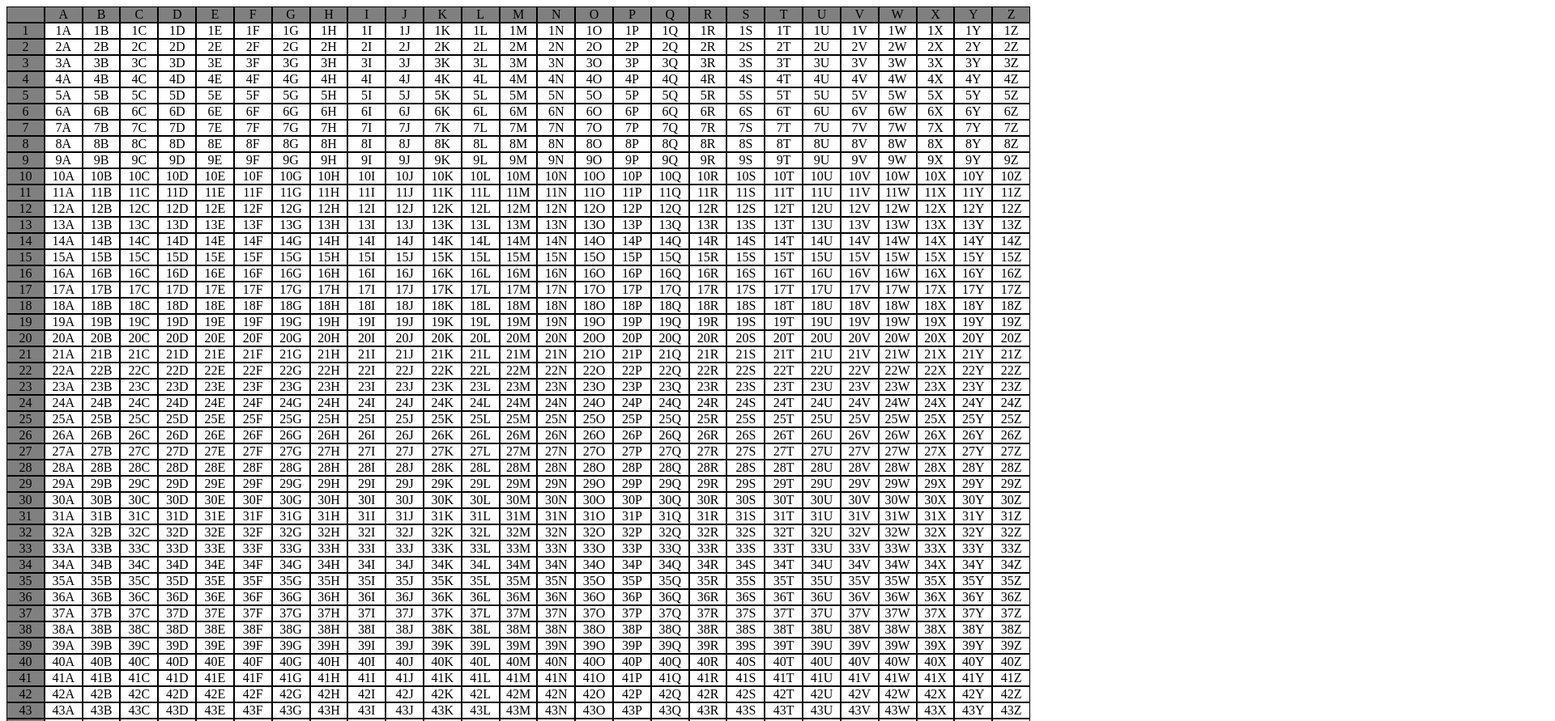
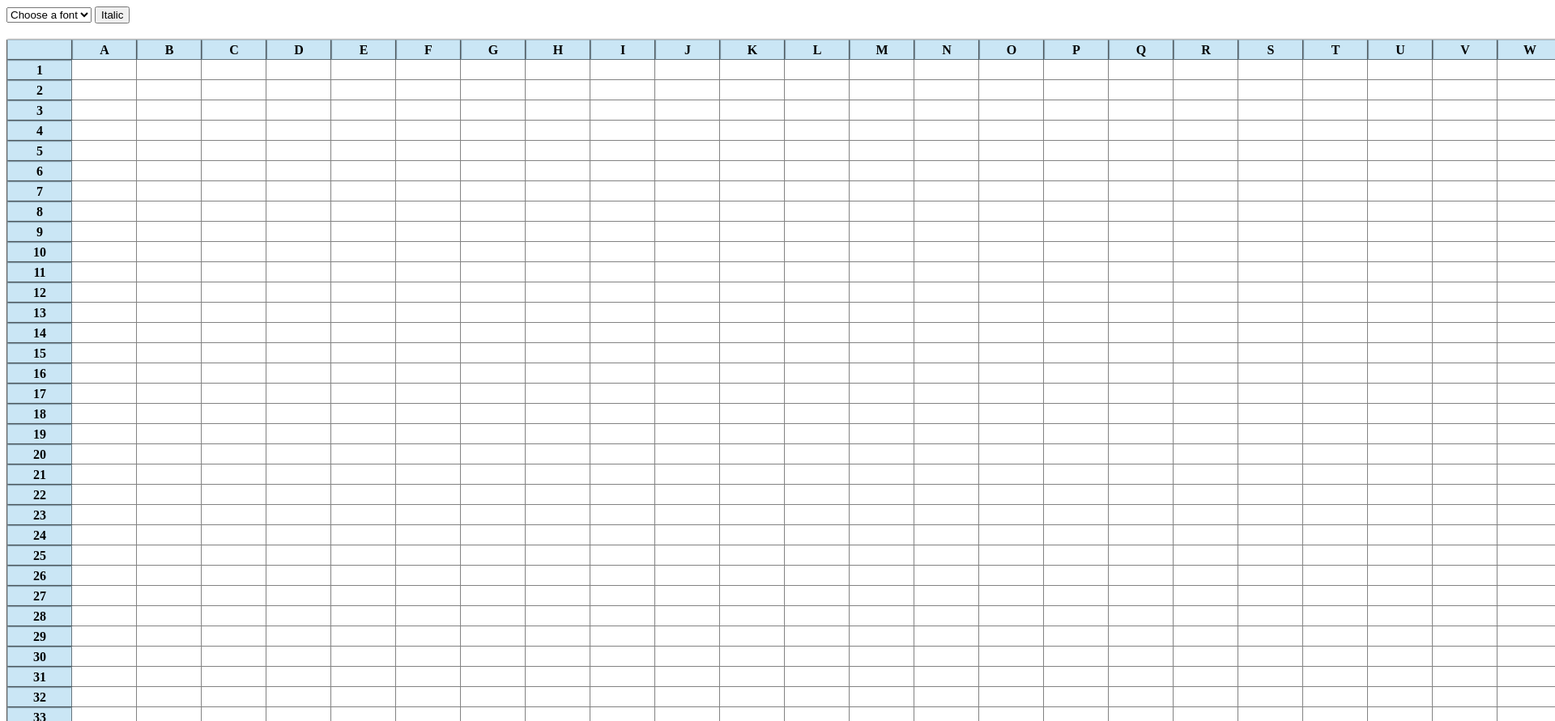
Before and after one commit to Jamil-4khtar/Google-Sheet, a plain HTML site: page index.html in a window 1280 px wide. Shown: the top 891 px of the page at 81% size, 1920 px wide, since content can reach past the window. Drawn offline with Linux system fonts and the light colour scheme.

Commit message:
update more rows

```diff
--- a/css.css
+++ b/css.css
@@ -1,14 +1,42 @@
+
 .container {
+    margin-top: 20px;
+    margin-right: 20px;
     display: grid;
-    grid-template-rows: repeat(auto, 20px);
-
+    grid-template-rows: repeat(101, 25px);
     .rows {
         display: grid;
-        grid-template-columns: repeat(27, 1fr);
+        grid-template-columns: repeat(27, 80px);
+        border-left: 1px solid rgba(0, 0, 0, 0.491);
     }
     .columns {
+        border-right: 1px solid rgba(0, 0, 0, 0.491);
+        border-bottom: 1px solid rgba(0, 0, 0, 0.491);
         text-align: center;
-        border: 1px solid black;
-
+        outline: none;
+        overflow: scroll;
+        scrollbar-width: none;
     }
 }
+.headcells {
+    box-shadow: 0 0 2px rgba(0, 0, 0, 0.817);
+    border: 1px solid rgba(0, 0, 0, 0.15);
+    background: rgba(66, 165, 218, 0.277);
+    font-weight: bold;
+    align-content: center;
+}
+.editcell {
+    background: white;
+}
+.addDiv {
+    padding: 10px;
+    font-size: small;
+}
+.addDiv > button:hover {
+    cursor: pointer;
+    border-radius: 10px;
+    margin: 1px;
+    box-shadow: 0 0 2px black;
+    border: none;
+    background: transparent;
+}
--- a/index.html
+++ b/index.html
@@ -9,6 +9,18 @@
 </head>
 
 <body>
+    <div class="toolbar">
+        <select name="font" title="font">
+            <option value="">Choose a font</option>
+            <option value="dog">Dog</option>
+            <option value="cat">Cat</option>
+            <option value="hamster">Hamster</option>
+            <option value="parrot">Parrot</option>
+            <option value="spider">Spider</option>
+            <option value="goldfish">Goldfish</option>
+        </select>
+        <button class="italic">Italic</button>
+    </div>
     <div class="container"></div>
 
     <script src="script.js"></script>
--- a/script.js
+++ b/script.js
@@ -10,8 +10,9 @@ for (let row = 0; row <= 100; row++) {
         if (row == 0) { /* column head */
             let newCol = document.createElement("div")
             newCol.classList.add("columns");
-            newCol.innerText = String.fromCharCode(64+col);
-            newCol.style.background = "grey"
+            newCol.classList.add("headcells");
+            newCol.innerText = String.fromCharCode(64 + col);
+            // newCol.style.background = "grey"
             newRow.append(newCol);
             if (col == 0) { /* first cell empty */
                 newCol.innerText = "";
@@ -22,14 +23,18 @@ for (let row = 0; row <= 100; row++) {
             if (col == 0) {/* row head */
                 let newCol = document.createElement("div")
                 newCol.classList.add("columns");
+                newCol.classList.add("headcells");
                 newCol.innerText = row;
-                newCol.style.background = "grey"
+                // newCol.style.background = "grey"
                 newRow.append(newCol);
             }
             //every editable cell
             let newCol = document.createElement("div")
             newCol.classList.add("columns");
-            newCol.innerText = row + String.fromCharCode(65+col);
+            newCol.classList.add("editcell");
+            newCol.classList.add(row + String.fromCharCode(65 + col))
+            // newCol.innerText = row + String.fromCharCode(65 + col);
+            newCol.contentEditable = true
             newRow.append(newCol);
             if (col == 26) { /* grid overflow contained */
                 newCol.remove()
@@ -38,6 +43,23 @@ for (let row = 0; row <= 100; row++) {
     }
     container.append(newRow)
 }
+
+
+
+//  Add 100 more rows ////////////////////////////
+let currentRows = 100
+let increment = 100
+let addBtn = document.createElement("div")
+addBtn.innerHTML = `<button style="color: #0b57d0; border: none">Add</button>100 more rows`;
+addBtn.className = "addDiv"
+document.body.append(addBtn)
+addBtn.querySelector("button").addEventListener("click", (e) => {
+    e.preventDefault()
+    addRows(currentRows, increment)
+    currentRows += 100
+    console.log("🚀 ~ window.addEventListener ~ currentRows:", currentRows)
+})
+
 
 function addRows(currentRows, increment) {
     let container = document.querySelector(".container");
@@ -53,16 +75,22 @@ function addRows(currentRows, increment) {
         for (let col = 0; col <= 26; col++) {
             let newCol = document.createElement("div")
             newCol.classList.add("columns");
+            newCol.style = "height: 25px"
 
             if (col == 0) {
                 newCol.innerText = row;
-                newCol.style.background = "grey"
+                // newCol.style.background = "grey"
+                newCol.classList.add("headcells");
                 newRow.append(newCol);
             } else {
-                newCol.innerText = row + String.fromCharCode(64+col);
+                // newCol.innerText = row + String.fromCharCode(64 + col);
+                newCol.contentEditable = true
+                newCol.classList.add("editcell");
+                newCol.classList.add(row + String.fromCharCode(65 + col))
+
                 newRow.append(newCol);
                 // if (col == 26) {
-                //     newCol.remove()
+                    //     newCol.remove()
                 // }
             }
         }
@@ -70,4 +98,20 @@ function addRows(currentRows, increment) {
     }
     return newRows; // return the updated row count
 }
-addRows(100, 50)
+// addRows(100, 50)
+// let scrollCounter = 0;
+/* window.addEventListener('scroll', function () {
+if (window.innerHeight + window.scrollY >= document.body.offsetHeight) {
+        // console.log(Window.innerHeight +window.scrollY);
+        // User has scrolled to the bottom of the page
+        scrollCounter++;
+
+        if (scrollCounter == 2) {
+            // User has scrolled to the bottom twice, load more rows
+            addRows(currentRows, increment)
+            currentRows += 100
+            console.log("🚀 ~ window.addEventListener ~ currentRows:", currentRows)                    // Reset scroll counter
+            scrollCounter = 0;
+        }
+    }
+}); */
```
